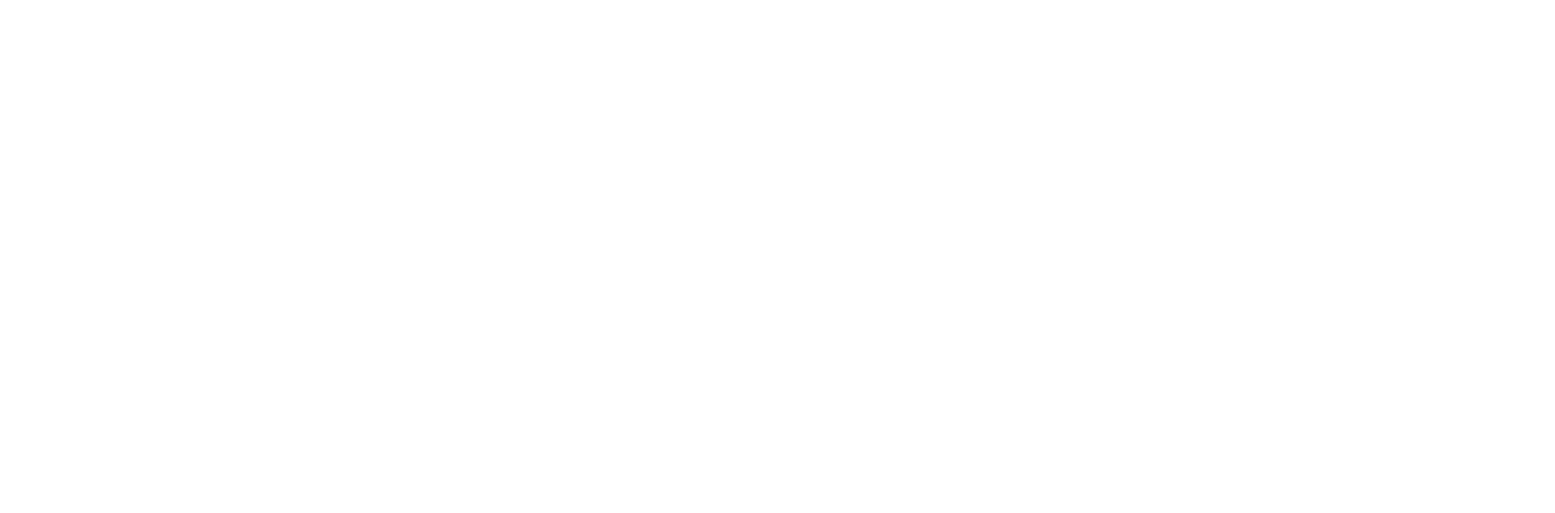
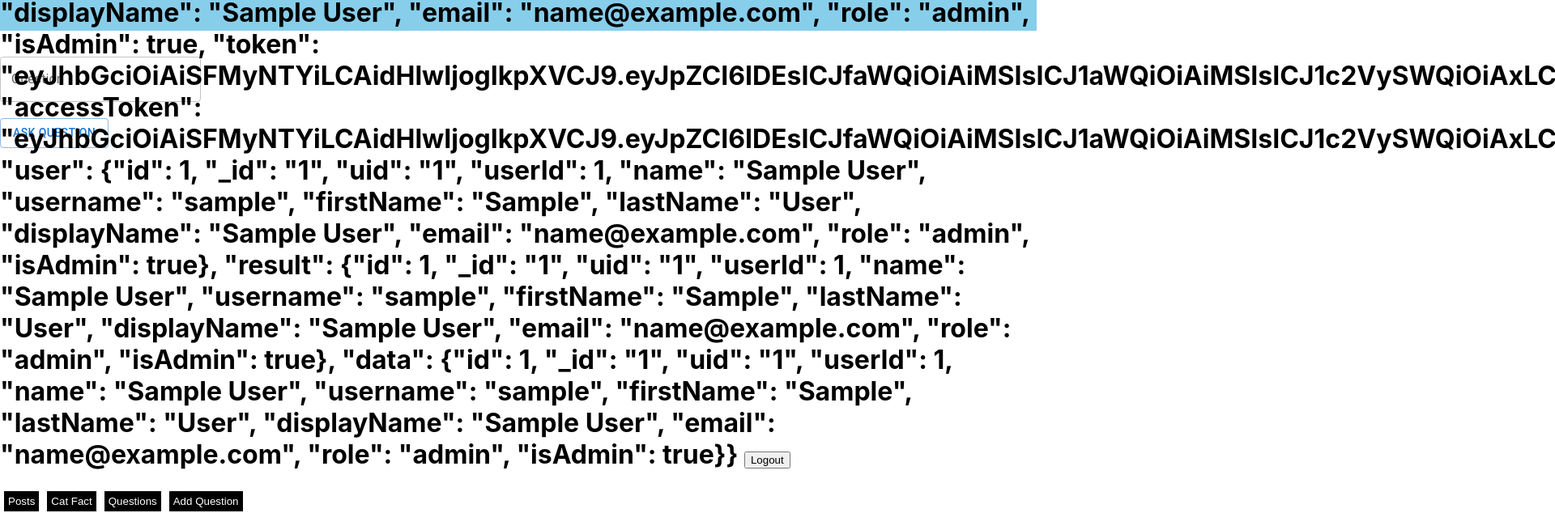
Before and after one commit to gavand-sagar/morning-fsd-front-end-react, a React (Create React App) app: page /add-question in a window 1280 px wide. Before the commit this address had no page. Shown: the part 82-716 px from the top of the page at 81% size, 1920 px wide, since content can reach past the window. Built offline with nearby package versions, Linux system fonts and the light colour scheme; sample sign-in values are in the browser's storage; the HTML template or start-up script is replaced by a standard one.

Commit message:
update like

```diff
--- a/src/App.js
+++ b/src/App.js
@@ -3,6 +3,8 @@
 import CatFacts from './Pages/CatFact/CatFacts';
 import Login from './Pages/Login/Login';
 import PostList from './Pages/PostList/PostList';
+import AddQuestion from './Pages/Questions/AddQuestion';
+import Questions from './Pages/Questions/Questions';
 import MyButton from './Shared/Components/MyButton';
 import Rating from './Shared/Components/Rating';
 function App() {
@@ -16,6 +18,8 @@
           <Route path='/posts-list' element={<PostList />} />
           <Route path='/login' element={<Login/>} />
           <Route path='/cat-fact' element={<CatFacts />} />
+          <Route path='/questions' element={<Questions />} />
+          <Route path='/add-question' element={<AddQuestion />} />
           <Route path='/' element={<Navigate to={'/login'} />} />
         </Routes>
       </div>
--- /dev/null
+++ b/src/Pages/Questions/AddQuestion.js
@@ -0,0 +1,35 @@
+import { Button, TextField } from '@mui/material';
+import React, { useState } from 'react'
+import Header from '../../Shared/Components/Header';
+import { customPost } from '../../Utilitites/custom-fetch';
+
+export default function AddQuestion() {
+
+    const [question, setQuestion] = useState('');
+
+    function createQuestion(){
+        let obj = {
+            author: localStorage.getItem('usernameValue'),
+            questionText: question
+        }
+
+        customPost(`http://localhost:3001/questions`, obj)
+            .then(response => {
+                if (response.result == true) {
+                    alert('Post added.')
+                }
+            })
+    }
+
+    return (
+        <div>
+            <Header />
+
+
+            <TextField label="Question" variant="outlined" value={question} onChange={e => setQuestion(e.target.value)} />
+            <br></br>
+            <br></br>
+            <Button variant="outlined" onClick={createQuestion}>Ask Question</Button>
+        </div>
+    )
+}
--- /dev/null
+++ b/src/Pages/Questions/Questions.js
@@ -0,0 +1,11 @@
+import React from 'react'
+import Header from '../../Shared/Components/Header'
+
+export default function Questions() {
+  return (
+    <div>
+        <Header />
+        Questions
+        </div>
+  )
+}
--- a/src/Shared/Components/Header.js
+++ b/src/Shared/Components/Header.js
@@ -31,6 +31,14 @@
                 <MyButton label={'Cat Fact'}></MyButton>
             </Link>
 
+            <Link to={'/questions'}>
+                <MyButton label={'Questions'}></MyButton>
+            </Link>
+
+            <Link to={'/add-question'}>
+                <MyButton label={'Add Question'}></MyButton>
+            </Link>
+
         </div>
     )
 }
```
